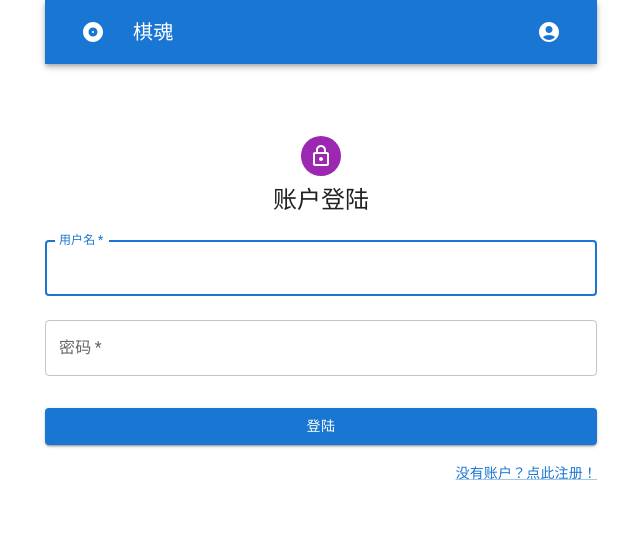
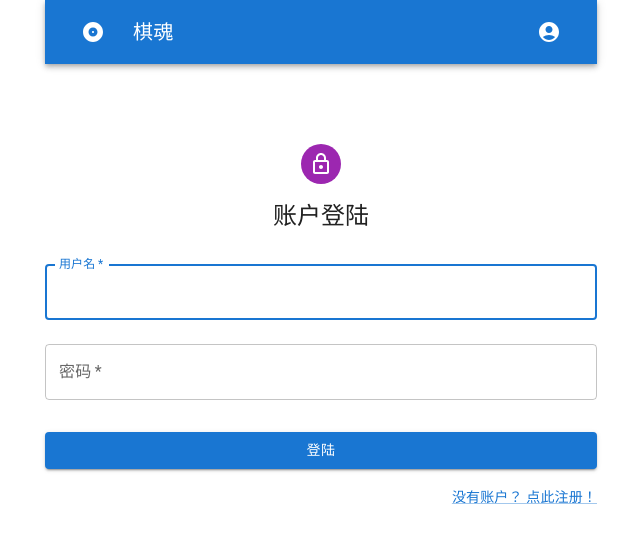
Before and after one commit to Doeca/gobang, a React app: page /#/login in a window 1280 px wide. Shown: the top 542 px of the page, without its empty margins (319-959 px from the left). Built offline with nearby package versions, Linux system fonts and the light colour scheme.

Commit message:
twicklayout

```diff
--- a/pages/Login.jsx
+++ b/pages/Login.jsx
@@ -35,13 +35,13 @@ export default function Login() {
         alignItems: 'center',
       }}
     >
-      <Avatar sx={{ m: 1, bgcolor: 'secondary.main' }}>
+      <Avatar sx={{ m: 2, bgcolor: 'secondary.main' }}>
         <LockOutlinedIcon />
       </Avatar>
       <Typography component="h1" variant="h5">
        账户登陆
       </Typography>
-      <Box component="form" onSubmit={handleSubmit} noValidate sx={{ mt: 1 }}>
+      <Box component="form" onSubmit={handleSubmit} noValidate sx={{ mt: 2 }}>
         <TextField
           margin="normal"
           required
@@ -75,7 +75,7 @@ export default function Login() {
         <Grid container justifyContent="flex-end">
           <Grid item>
             <Link component={RouterLink} to="/register" variant="body2">
-              {"没有账户？点此注册！"}
+              {"没有账户？   点此注册！"}
             </Link>
           </Grid>
         </Grid>
--- a/pages/Register.jsx
+++ b/pages/Register.jsx
@@ -32,7 +32,7 @@ export default function Register() {
         alignItems: 'center',
       }}
     >
-      <Avatar sx={{ m: 1, bgcolor: 'secondary.main' }}>
+      <Avatar sx={{ m: 2, bgcolor: 'secondary.main' }}>
         <LockOutlinedIcon />
       </Avatar>
       <Typography component="h1" variant="h5">
@@ -95,7 +95,7 @@ export default function Register() {
         <Grid container justifyContent="flex-end">
           <Grid item>
             <Link component={RouterLink} to="/login" variant="body2">
-              已经有账户了？点此登陆！
+              已经有账户了？  点此登陆！
             </Link>
           </Grid>
         </Grid>
```
